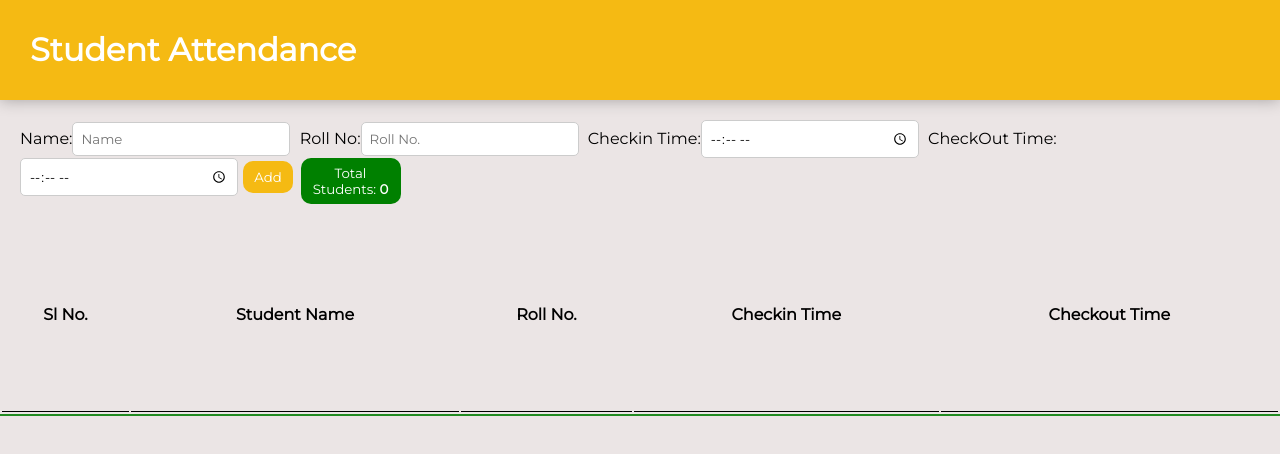
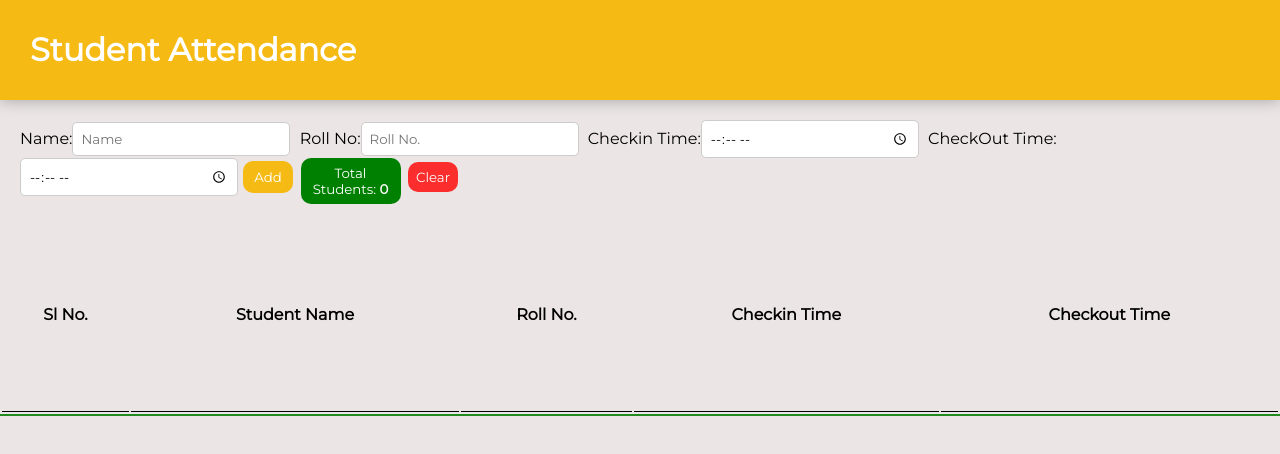
Before and after one commit to iqbalf203/Student-Attendance, a React (Create React App) app: page / in a window 1280 px wide. Shown: the top 454 px of the page. Built offline with nearby package versions, Linux system fonts and the light colour scheme; a web font is replaced by a local one.

Commit message:
Update CreateArea.jsx
Added Clear Functionality

```diff
--- a/src/components/CreateArea.jsx
+++ b/src/components/CreateArea.jsx
@@ -29,6 +29,9 @@ function CreateArea(props) {
       timeOut: ""
     });
     event.preventDefault();
+  }
+  function clear() {
+    localStorage.clear();
   }
 
   return (
@@ -80,6 +83,9 @@ function CreateArea(props) {
         <button className="tStudents">
           Total Students: <strong>{props.count}</strong>
         </button>
+        <button className="btn-clear" onClick={clear}>
+          Clear
+        </button>
       </form>
     </div>
   );
```
